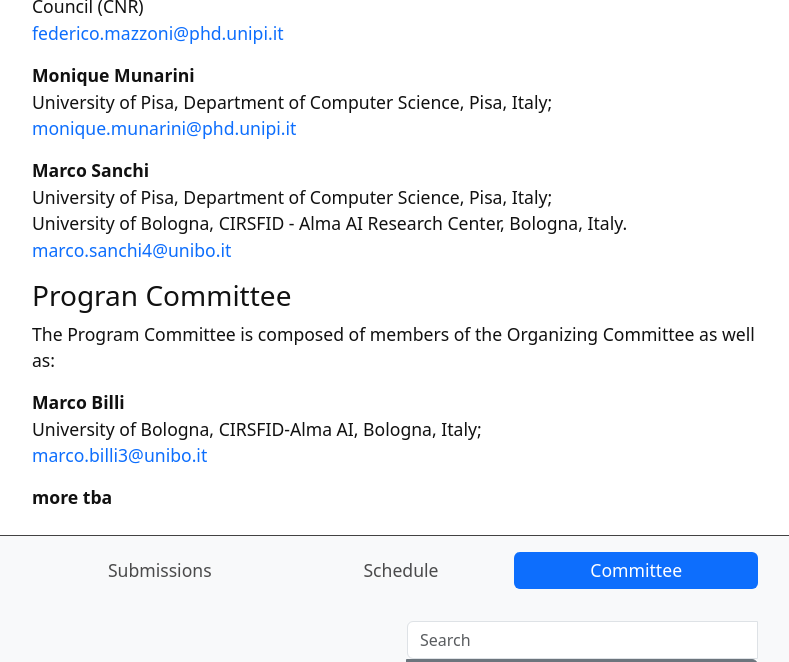
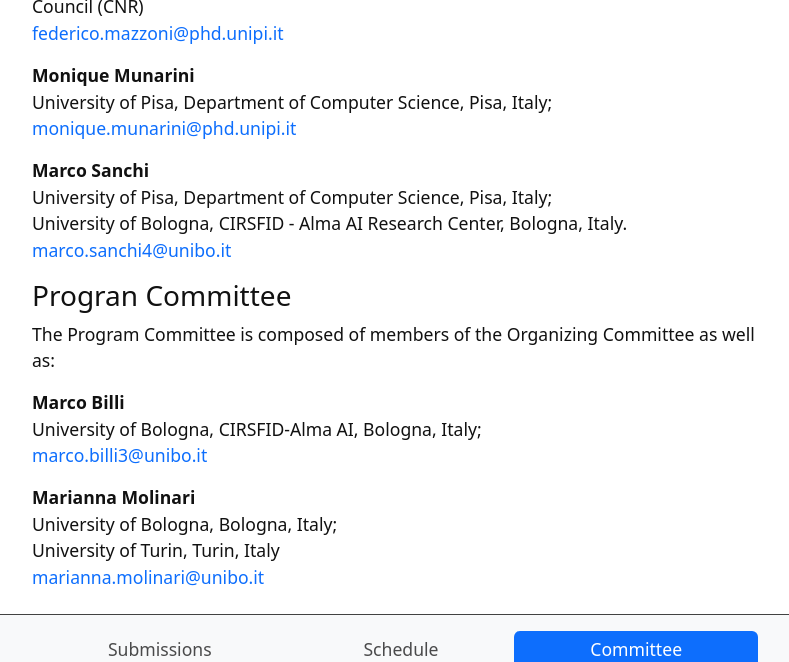
Before and after one commit to lsai-ws/lsai-ws.github.io, a Jekyll site: the page built from content/2-committee.md, in a window 1280 px wide and 900 px high, scrolled down 898 px, cut to the strip 0-662 px from the top of the window. Shown: the whole strip, without its empty margins (245-1034 px from the left). Built offline with Jekyll 4.4.1, drawn with Linux system fonts in a browser that asks for light colours.

Commit message:
Update 2-committee.md

```diff
--- a/content/2-committee.md
+++ b/content/2-committee.md
@@ -49,5 +49,7 @@ The Program Committee is composed of members of the Organizing Committee as well
 University of Bologna, CIRSFID-Alma AI, Bologna, Italy;<br>
 <a href="mailto:marco.billi3@unibo.it">marco.billi3@unibo.it<a><br>
 
-
-**more tba**
+**Marianna Molinari**<br>
+University of Bologna, Bologna, Italy;<br>
+University of Turin, Turin, Italy<br>
+<a href="mailto:marianna.molinari2@unibo.it">marianna.molinari@unibo.it<a><br>
```
